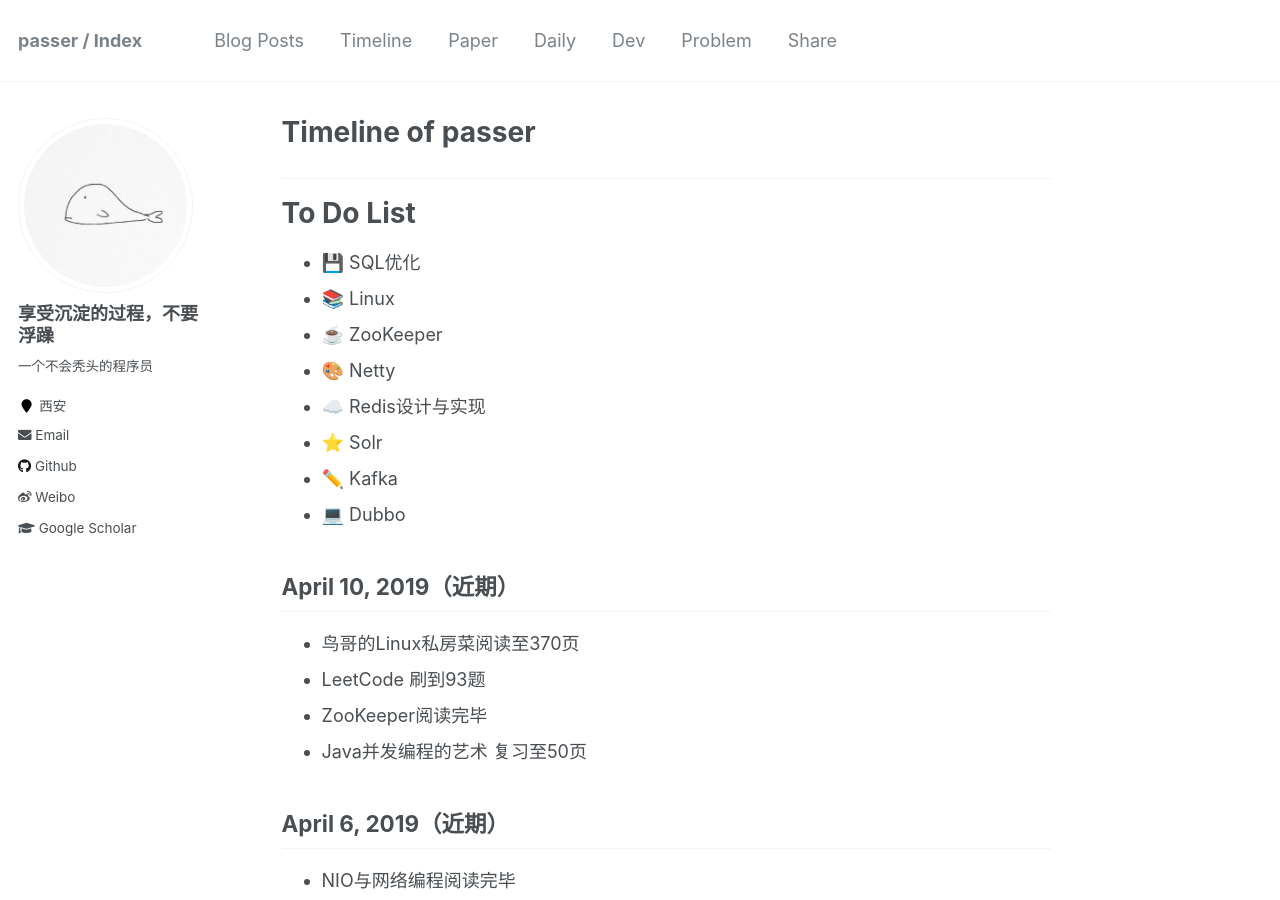
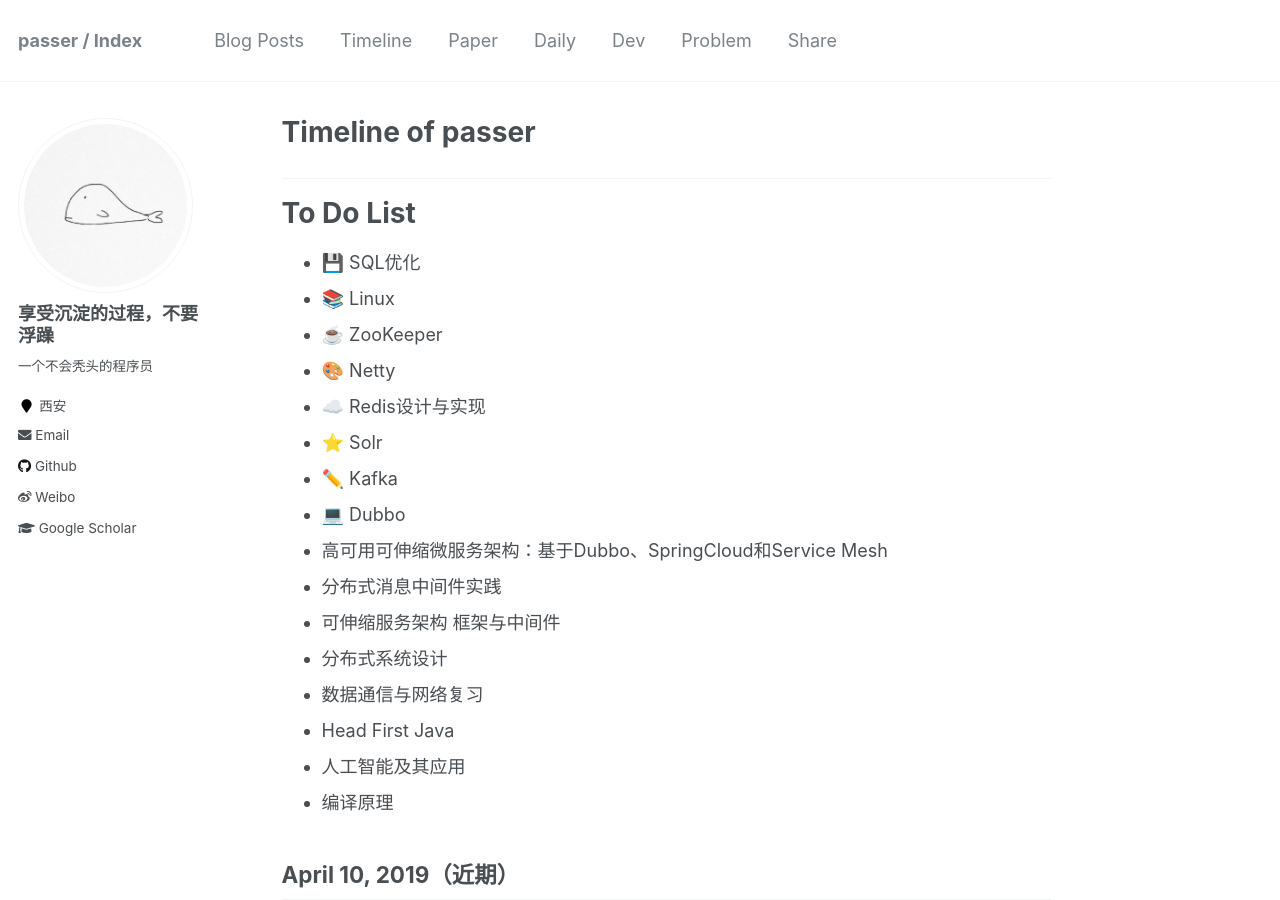
Before and after one commit to icankeep/icankeep.github.io, a Jekyll site: the page built from _pages/timeline.md, in a window 1280 px wide and 900 px high. Built offline with Jekyll 4.4.1, drawn with Linux system fonts in a browser that asks for light colours.

Commit message:
update timeline

```diff
--- a/_pages/timeline.md
+++ b/_pages/timeline.md
@@ -17,6 +17,14 @@ To Do List
 * ⭐️ Solr
 * ✏️ Kafka
 * 💻 Dubbo
+* 高可用可伸缩微服务架构：基于Dubbo、SpringCloud和Service Mesh
+* 分布式消息中间件实践
+* 可伸缩服务架构 框架与中间件
+* 分布式系统设计
+* 数据通信与网络复习
+* Head First Java
+* 人工智能及其应用
+* 编译原理
 
 April 10, 2019（近期）
 ---
```
